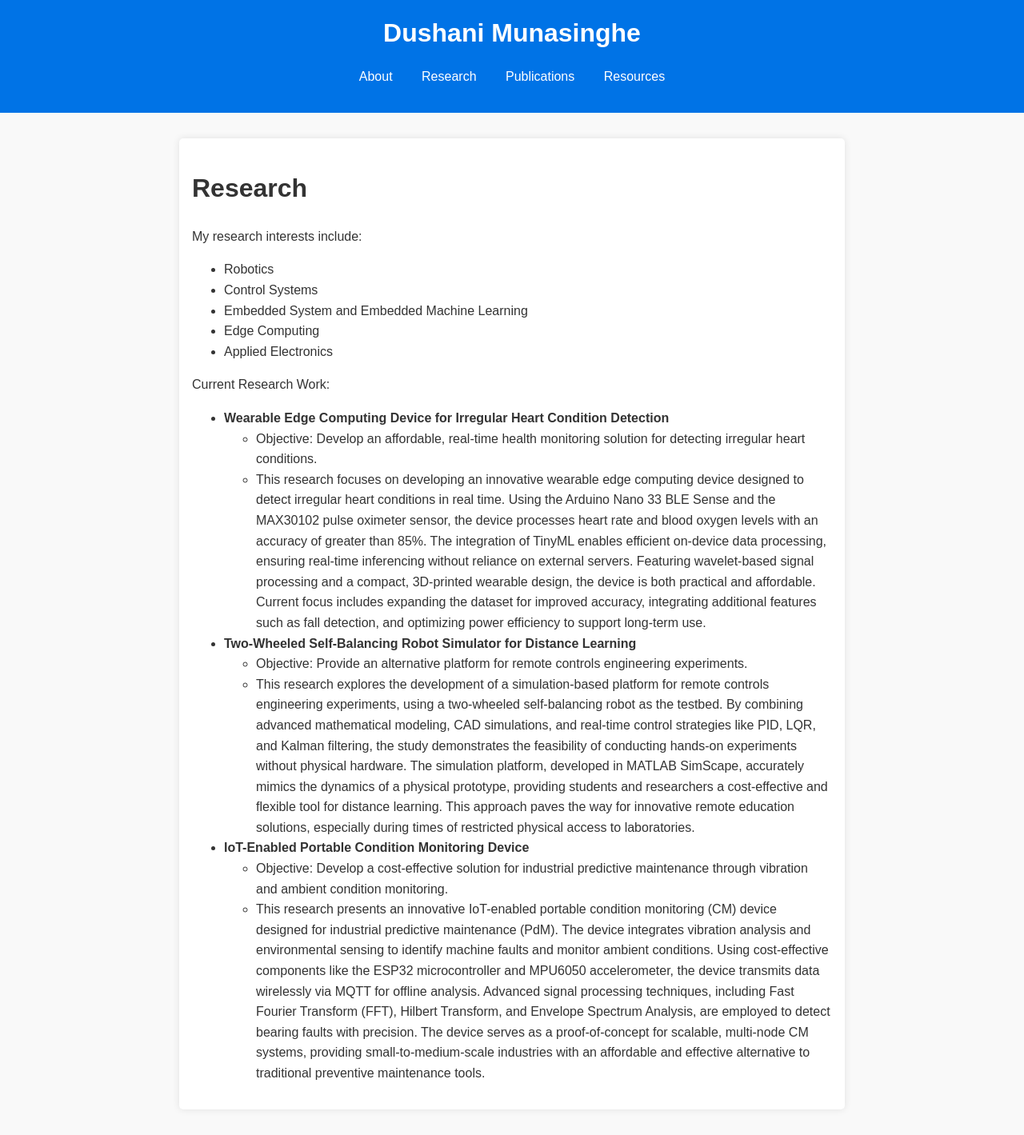
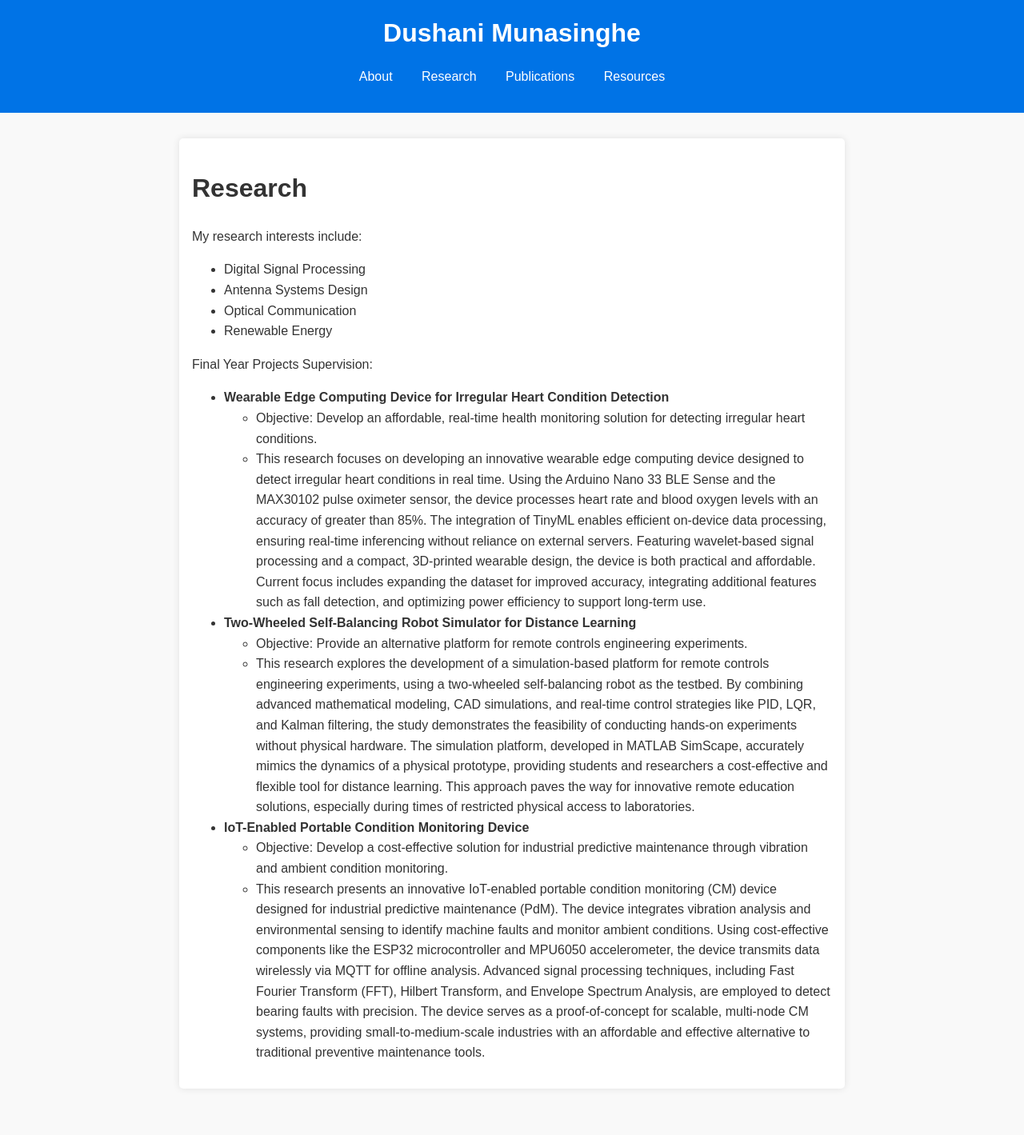
Before and after one commit to dushanimunasinghe/dushanimunasinghe.github.io, a Jekyll site: the page built from research.md, in a window 1280 px wide. Shown: the whole page at 80% size. Built offline with Jekyll 4.4.1, drawn with Linux system fonts in a browser that asks for light colours; after the commit the page ends 1393 px from its top, so only the background shows below that.

Commit message:
Update research.md

```diff
--- a/research.md
+++ b/research.md
@@ -7,13 +7,12 @@ title: Research
 
 My research interests include:
 
-- Robotics
-- Control Systems
-- Embedded System and Embedded Machine Learning
-- Edge Computing
-- Applied Electronics
+- Digital Signal Processing
+- Antenna Systems Design
+- Optical Communication
+- Renewable Energy
 
-Current Research Work:
+Final Year Projects Supervision:
 
 - **Wearable Edge Computing Device for Irregular Heart Condition Detection**
   - Objective: Develop an affordable, real-time health monitoring solution for detecting irregular heart conditions.
```
